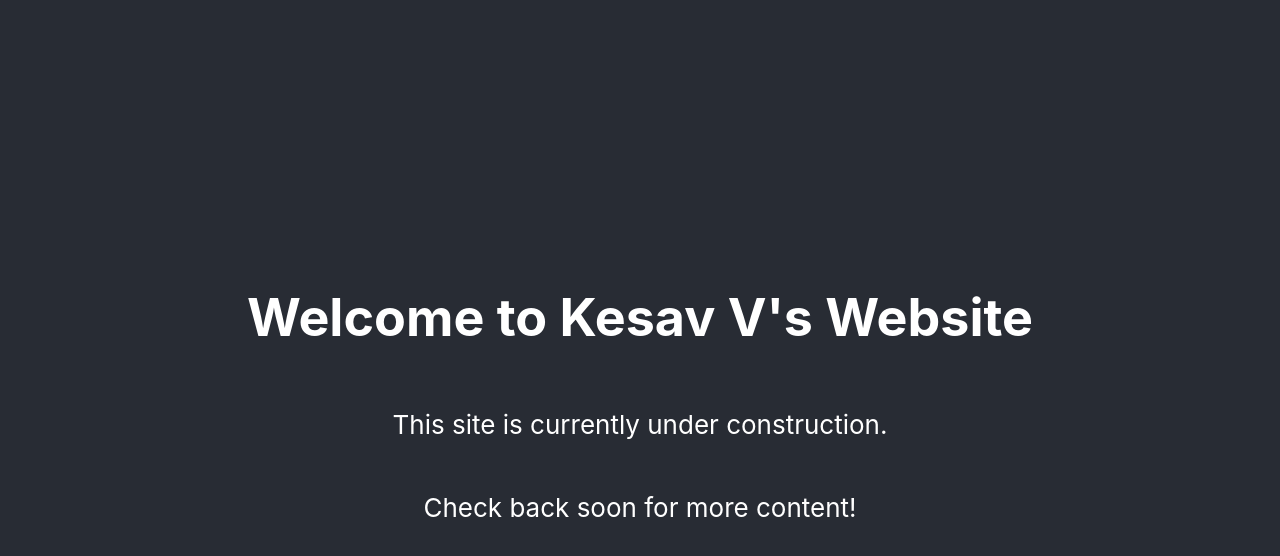
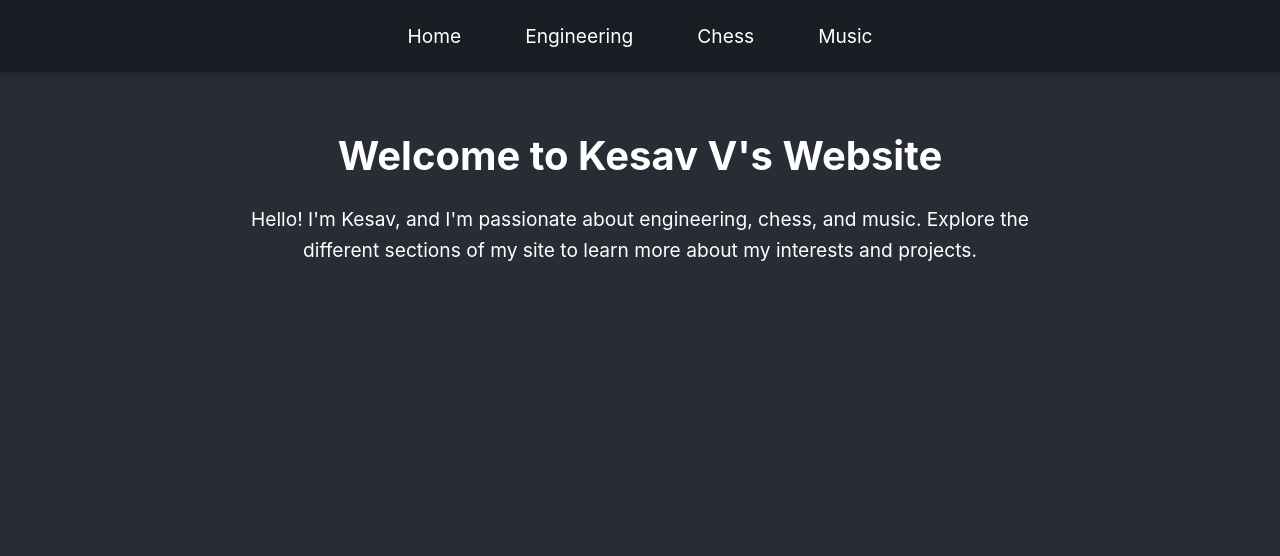
Before and after one commit to kesav-v/kesav-v.github.io, a React (Create React App) app: page /#/ in a window 1280 px wide. Shown: the top 556 px of the page. Built offline with nearby package versions, Linux system fonts and the light colour scheme.

Commit message:
Add navigation tabs and sections

```diff
--- a/package.json
+++ b/package.json
@@ -12,8 +12,10 @@
     "@types/node": "^16.18.126",
     "@types/react": "^19.0.12",
     "@types/react-dom": "^19.0.4",
+    "@types/react-router-dom": "^5.3.3",
     "react": "^19.0.0",
     "react-dom": "^19.0.0",
+    "react-router-dom": "^7.4.0",
     "react-scripts": "5.0.1",
     "typescript": "^4.9.5",
     "web-vitals": "^2.1.4"
--- a/src/App.css
+++ b/src/App.css
@@ -1,5 +1,8 @@
 .App {
   text-align: center;
+  min-height: 100vh;
+  background-color: #282c34;
+  color: white;
 }
 
 .App-logo {
@@ -36,3 +39,62 @@
     transform: rotate(360deg);
   }
 }
+
+.nav-bar {
+  background-color: #1a1e24;
+  padding: 1rem;
+  display: flex;
+  justify-content: center;
+  gap: 2rem;
+  box-shadow: 0 2px 4px rgba(0, 0, 0, 0.2);
+}
+
+.nav-link {
+  color: white;
+  text-decoration: none;
+  font-size: 1.2rem;
+  padding: 0.5rem 1rem;
+  border-radius: 4px;
+  transition: background-color 0.3s;
+}
+
+.nav-link:hover {
+  background-color: #373d48;
+}
+
+.main-content {
+  padding: 2rem;
+  max-width: 800px;
+  margin: 0 auto;
+}
+
+.section {
+  animation: fadeIn 0.5s ease-in;
+}
+
+h1 {
+  margin-bottom: 1.5rem;
+  font-size: 2.5rem;
+}
+
+h2 {
+  margin-bottom: 1rem;
+  font-size: 2rem;
+}
+
+p {
+  font-size: 1.2rem;
+  line-height: 1.6;
+  margin-bottom: 1rem;
+}
+
+@keyframes fadeIn {
+  from {
+    opacity: 0;
+    transform: translateY(10px);
+  }
+  to {
+    opacity: 1;
+    transform: translateY(0);
+  }
+}
--- a/src/App.tsx
+++ b/src/App.tsx
@@ -1,15 +1,39 @@
 import React from "react";
+import { HashRouter as Router, Routes, Route, Link } from "react-router-dom";
 import "./App.css";
+import Home from "./components/Home";
+import Engineering from "./components/Engineering";
+import Chess from "./components/Chess";
+import Music from "./components/Music";
 
 function App() {
   return (
-    <div className="App">
-      <header className="App-header">
-        <h1>Welcome to Kesav V's Website</h1>
-        <p>This site is currently under construction.</p>
-        <p>Check back soon for more content!</p>
-      </header>
-    </div>
+    <Router>
+      <div className="App">
+        <nav className="nav-bar">
+          <Link to="/" className="nav-link">
+            Home
+          </Link>
+          <Link to="/engineering" className="nav-link">
+            Engineering
+          </Link>
+          <Link to="/chess" className="nav-link">
+            Chess
+          </Link>
+          <Link to="/music" className="nav-link">
+            Music
+          </Link>
+        </nav>
+        <main className="main-content">
+          <Routes>
+            <Route path="/" element={<Home />} />
+            <Route path="/engineering" element={<Engineering />} />
+            <Route path="/chess" element={<Chess />} />
+            <Route path="/music" element={<Music />} />
+          </Routes>
+        </main>
+      </div>
+    </Router>
   );
 }
 
--- /dev/null
+++ b/src/components/Chess.tsx
@@ -0,0 +1,13 @@
+import React from "react";
+
+const Chess: React.FC = () => {
+  return (
+    <div className="section">
+      <h2>Chess</h2>
+      <p>Explore my chess journey, games, and achievements.</p>
+      {/* Add your chess content here */}
+    </div>
+  );
+};
+
+export default Chess;
--- /dev/null
+++ b/src/components/Engineering.tsx
@@ -0,0 +1,16 @@
+import React from "react";
+
+const Engineering: React.FC = () => {
+  return (
+    <div className="section">
+      <h2>Engineering</h2>
+      <p>
+        Here you'll find information about my engineering projects and
+        experience.
+      </p>
+      {/* Add your engineering content here */}
+    </div>
+  );
+};
+
+export default Engineering;
--- /dev/null
+++ b/src/components/Home.tsx
@@ -0,0 +1,16 @@
+import React from "react";
+
+const Home: React.FC = () => {
+  return (
+    <div className="section">
+      <h1>Welcome to Kesav V's Website</h1>
+      <p>
+        Hello! I'm Kesav, and I'm passionate about engineering, chess, and
+        music. Explore the different sections of my site to learn more about my
+        interests and projects.
+      </p>
+    </div>
+  );
+};
+
+export default Home;
--- /dev/null
+++ b/src/components/Music.tsx
@@ -0,0 +1,13 @@
+import React from "react";
+
+const Music: React.FC = () => {
+  return (
+    <div className="section">
+      <h2>Music</h2>
+      <p>Discover my musical interests and projects.</p>
+      {/* Add your music content here */}
+    </div>
+  );
+};
+
+export default Music;
```
Also changed, not shown: 1 other file (tests, documents, lock files or other folders).
